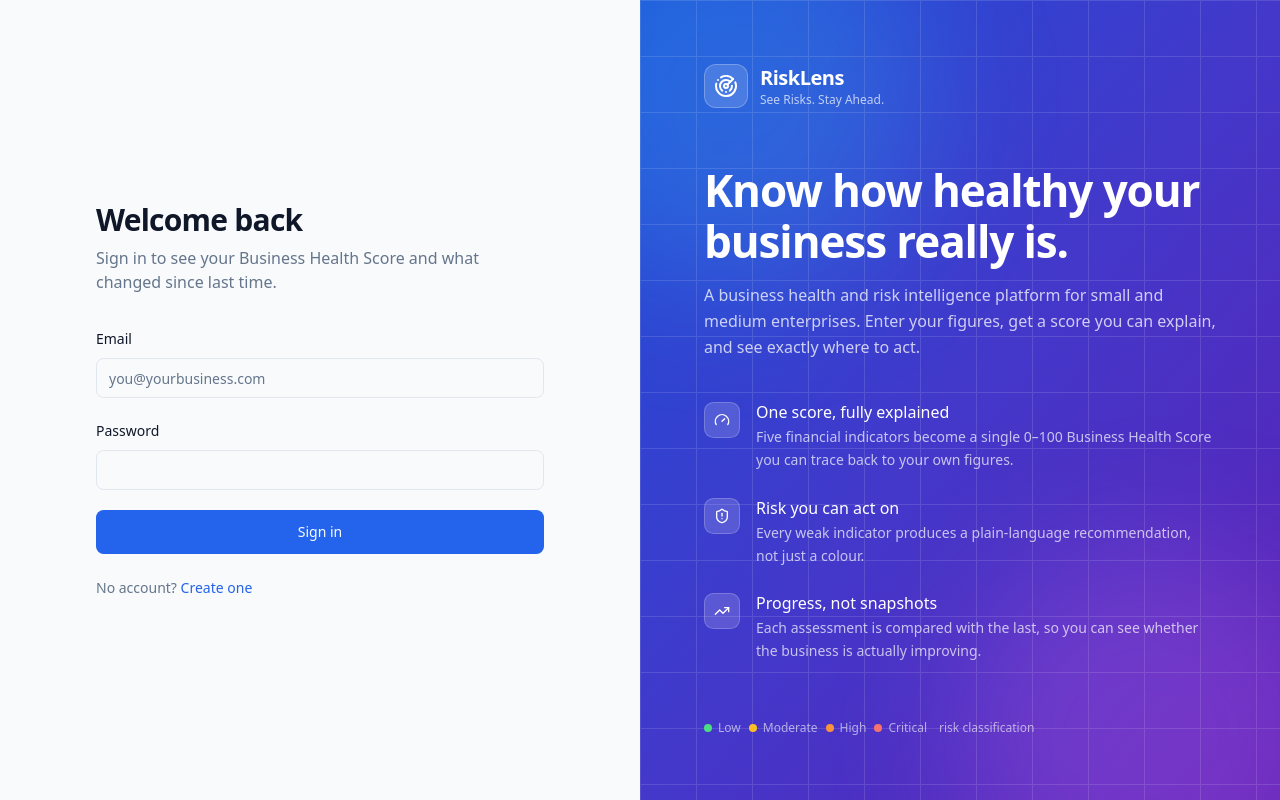
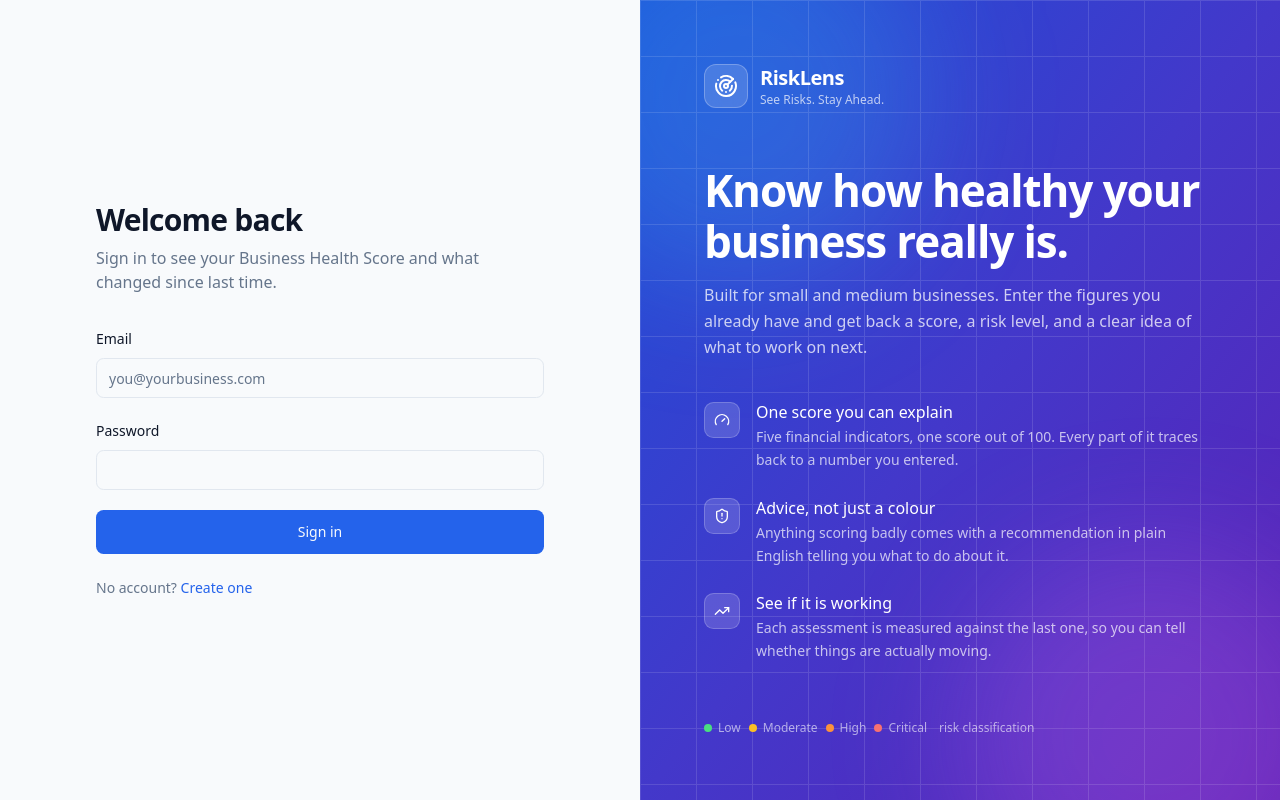
Before and after one commit to umarriza77/RiskLens, a React (Vite) app in the folder client/: page /login in a window 1280 px wide. Built offline with nearby package versions, Linux system fonts and the light colour scheme.

Commit message:
Reword the landing and sign-in copy

```diff
--- a/client/src/components/AuthLayout.jsx
+++ b/client/src/components/AuthLayout.jsx
@@ -3,18 +3,18 @@
 const HIGHLIGHTS = [
   {
     icon: Gauge,
-    title: "One score, fully explained",
-    body: "Five financial indicators become a single 0–100 Business Health Score you can trace back to your own figures.",
+    title: "One score you can explain",
+    body: "Five financial indicators, one score out of 100. Every part of it traces back to a number you entered.",
   },
   {
     icon: ShieldAlert,
-    title: "Risk you can act on",
-    body: "Every weak indicator produces a plain-language recommendation, not just a colour.",
+    title: "Advice, not just a colour",
+    body: "Anything scoring badly comes with a recommendation in plain English telling you what to do about it.",
   },
   {
     icon: TrendingUp,
-    title: "Progress, not snapshots",
-    body: "Each assessment is compared with the last, so you can see whether the business is actually improving.",
+    title: "See if it is working",
+    body: "Each assessment is measured against the last one, so you can tell whether things are actually moving.",
   },
 ];
 
@@ -76,8 +76,8 @@
               Know how healthy your business really is.
             </h2>
             <p className="mt-4 text-base leading-relaxed text-white/75">
-              A business health and risk intelligence platform for small and medium enterprises.
-              Enter your figures, get a score you can explain, and see exactly where to act.
+              Built for small and medium businesses. Enter the figures you already have and get back
+              a score, a risk level, and a clear idea of what to work on next.
             </p>
 
             <ul className="mt-10 space-y-6">
--- a/client/src/pages/Home.jsx
+++ b/client/src/pages/Home.jsx
@@ -23,7 +23,7 @@
   { label: "Net Profit Margin", weight: 25, measures: "How much of each ringgit of revenue you keep" },
   { label: "Current Ratio", weight: 20, measures: "Whether short-term assets cover short-term debts" },
   { label: "Return on Assets", weight: 20, measures: "How hard the assets you own are working" },
-  { label: "Expense Ratio", weight: 20, measures: "How much of your revenue is consumed by costs" },
+  { label: "Expense Ratio", weight: 20, measures: "How much of your revenue goes straight back out as costs" },
   { label: "Revenue Growth Rate", weight: 15, measures: "Whether sales are moving up or down" },
 ];
 
@@ -38,40 +38,40 @@
   {
     icon: Gauge,
     title: "Business Health Score",
-    body: "Eight figures become five financial ratios, each scored against an SME benchmark and combined into one weighted score out of 100.",
+    body: "Eight numbers off your accounts, five financial ratios, one score out of 100. Each ratio is checked against an SME benchmark before it counts towards the total.",
   },
   {
     icon: ShieldAlert,
     title: "Four-tier risk classification",
-    body: "Every score maps to Low, Moderate, High or Critical risk, with a performance band and a plain-language verdict.",
+    body: "Your score lands in Low, Moderate, High or Critical. You also get a sentence in plain English saying what that actually means for the business.",
   },
   {
     icon: ListChecks,
-    title: "Recommendations that name the problem",
-    body: "Each indicator that falls short produces a specific action, so a healthy business still learns where it is weakest.",
+    title: "Recommendations you can act on",
+    body: "Anything that scores badly comes with something specific to do about it. Most healthy businesses still have one weak spot worth knowing about.",
   },
   {
     icon: TrendingUp,
     title: "Progress tracking",
-    body: "Each assessment is compared with the previous one and with your first, including whether your risk tier itself has changed.",
+    body: "Every new assessment gets compared against your last one and your first. If your risk level has shifted, the system tells you.",
   },
   {
     icon: FileText,
     title: "Exportable PDF reports",
-    body: "Download any assessment as a formatted report with the full indicator breakdown and recommendations.",
+    body: "Download any assessment as a PDF with the full breakdown and recommendations. Handy for your accountant, or the bank.",
   },
   {
     icon: Lock,
-    title: "Your data, only yours",
-    body: "Every record is scoped to your account and ownership is re-checked on every read. Passwords are hashed, never stored.",
+    title: "Your data stays yours",
+    body: "Records are tied to your account and checked on every request. Passwords are hashed, never stored as plain text.",
   },
 ];
 
 const STEPS = [
-  { n: 1, title: "Enter your figures", body: "Eight numbers from your accounts for the period: revenue, previous revenue, net income, expenses, current assets, current liabilities and total assets." },
-  { n: 2, title: "The engine derives five ratios", body: "Profitability, liquidity, asset efficiency, cost control and growth — one indicator per perspective rather than a single headline number." },
-  { n: 3, title: "Each ratio is scored and weighted", body: "Every ratio is matched to a benchmark band worth 0–100, then weighted into the composite score and classified into a risk tier." },
-  { n: 4, title: "Act, then measure again", body: "Work on the flagged indicators, submit the next period, and the system shows you whether it actually moved." },
+  { n: 1, title: "Enter your figures", body: "Eight numbers off your accounts for the period: revenue, last period\u2019s revenue, net income, expenses, current assets, current liabilities and total assets." },
+  { n: 2, title: "Five ratios get worked out", body: "Profitability, liquidity, asset efficiency, cost control and growth. Five separate angles on the same period, so a weak spot in one area shows up on its own." },
+  { n: 3, title: "Each ratio is scored and weighted", body: "Every ratio falls into a benchmark band worth somewhere between 0 and 100. Those are weighted, added up, and turned into your risk level." },
+  { n: 4, title: "Fix things, then check again", body: "Work on whatever got flagged. Enter next period\u2019s numbers when you have them and see if it made a difference." },
 ];
 
 function SectionHeading({ eyebrow, title, children }) {
@@ -115,9 +115,9 @@
             See risks. Stay ahead.
           </h1>
           <p className="mt-5 max-w-2xl text-lg leading-relaxed text-white/80">
-            RiskLens turns the figures you already have into a Business Health Score you can explain —
-            with a risk level, the specific indicators dragging it down, and a record of whether things
-            are getting better.
+            Put in the numbers you already have from your accounts. You get back a health score out
+            of 100, a risk level, and a list of what is dragging it down. Do it again next quarter and
+            you will know whether any of it worked.
           </p>
           <div className="mt-8 flex flex-wrap gap-3">
             <Button asChild size="lg" variant="secondary">
@@ -141,8 +141,8 @@
 
       {/* features */}
       <section>
-        <SectionHeading eyebrow="What it does" title="Everything the system gives you">
-          Six capabilities, all built on one deterministic scoring engine.
+        <SectionHeading eyebrow="What it does" title="What you get">
+          Six things the system does once your figures are in.
         </SectionHeading>
         <div className="grid gap-5 sm:grid-cols-2 lg:grid-cols-3">
           {FEATURES.map(({ icon: Icon, title, body }) => (
@@ -161,7 +161,7 @@
 
       {/* how it works */}
       <section>
-        <SectionHeading eyebrow="How it works" title="From your accounts to an action, in four steps" />
+        <SectionHeading eyebrow="How it works" title="Four steps, start to finish" />
         <div className="grid gap-5 md:grid-cols-2 lg:grid-cols-4">
           {STEPS.map((step) => (
             <Card key={step.n} className="relative overflow-hidden">
@@ -183,7 +183,8 @@
           <CardContent className="pt-6">
             <h3 className="text-lg font-semibold">The five indicators</h3>
             <p className="mt-1 text-sm text-muted-foreground">
-              Each is scored 0–100 against an SME benchmark, then weighted into the composite.
+              Each one is scored from 0 to 100 against an SME benchmark, then weighted by how much it
+              matters.
             </p>
             <ul className="mt-6 space-y-4">
               {INDICATORS.map((ind) => (
@@ -207,9 +208,9 @@
 
         <Card className="lg:col-span-2">
           <CardContent className="pt-6">
-            <h3 className="text-lg font-semibold">How risk is classified</h3>
+            <h3 className="text-lg font-semibold">What your score means</h3>
             <p className="mt-1 text-sm text-muted-foreground">
-              The composite score maps to one of four tiers.
+              Where your total lands, and what to do about it.
             </p>
             <ul className="mt-6 space-y-4">
               {TIERS.map((tier) => (
@@ -229,8 +230,9 @@
               ))}
             </ul>
             <p className="mt-6 rounded-md bg-secondary/60 p-3 text-xs leading-relaxed text-muted-foreground">
-              The same figures always produce the same score. Nothing is estimated or predicted — every
-              number can be traced back through a documented band to your own inputs.
+              The same figures always give the same score. Nothing is guessed at or predicted. If you
+              want to know why a number came out the way it did, you can follow it back to the figure
+              you typed in.
             </p>
           </CardContent>
         </Card>
@@ -238,10 +240,10 @@
 
       {/* closing CTA */}
       <section className="rounded-2xl border bg-card px-6 py-12 text-center sm:px-12">
-        <h2 className="text-2xl font-bold tracking-tight">Ready to check your health score?</h2>
+        <h2 className="text-2xl font-bold tracking-tight">Ready to see where you stand?</h2>
         <p className="mx-auto mt-3 max-w-xl text-muted-foreground">
-          One period of figures takes a couple of minutes. Add a second period and the system starts
-          tracking whether you are improving.
+          One period takes about two minutes to enter. Add a second and you will start to see the
+          trend.
         </p>
         <div className="mt-7 flex flex-wrap justify-center gap-3">
           <Button asChild size="lg">
```
Also changed, not shown: 1 other file (tests, documents, lock files or other folders).
